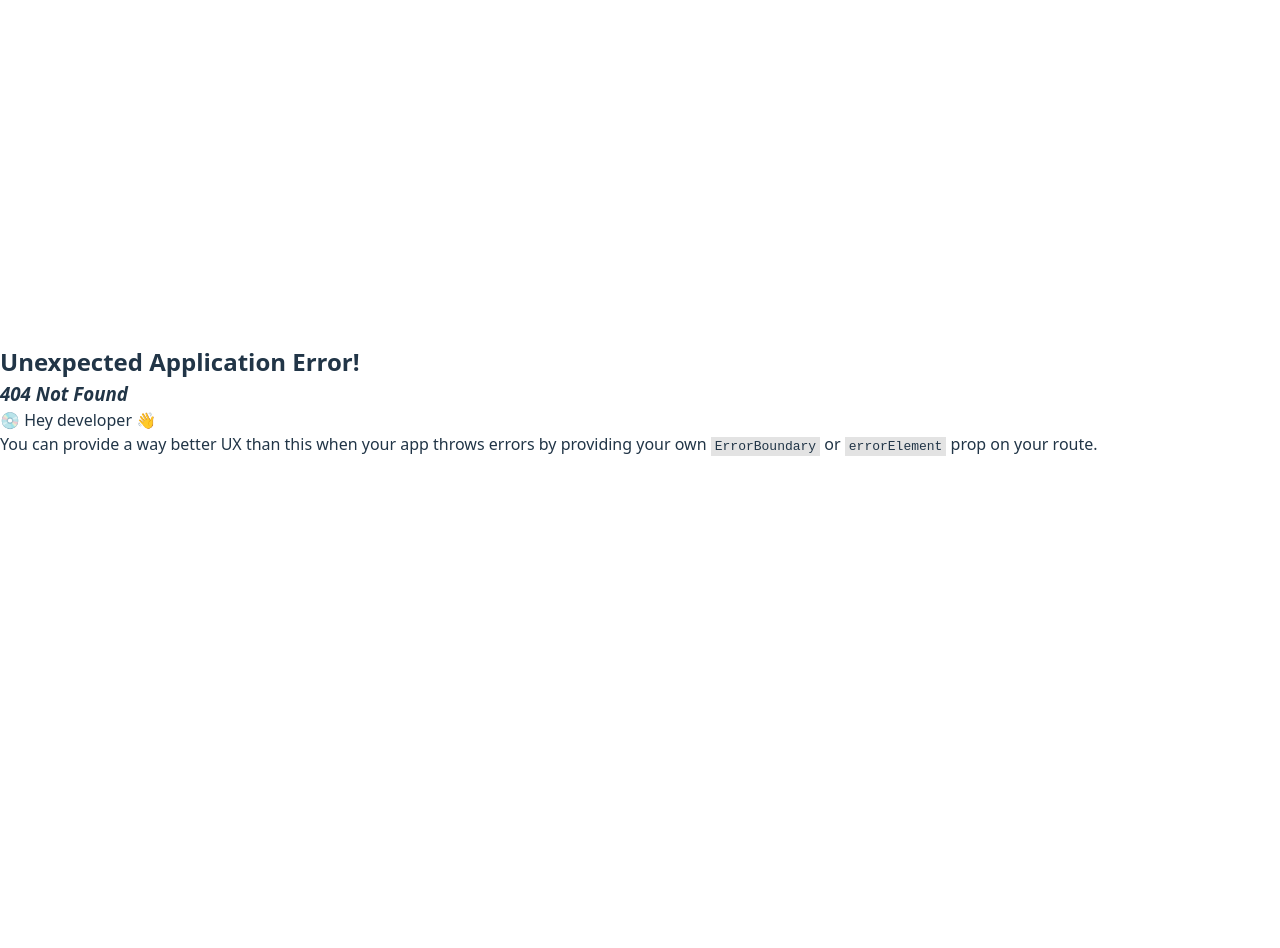
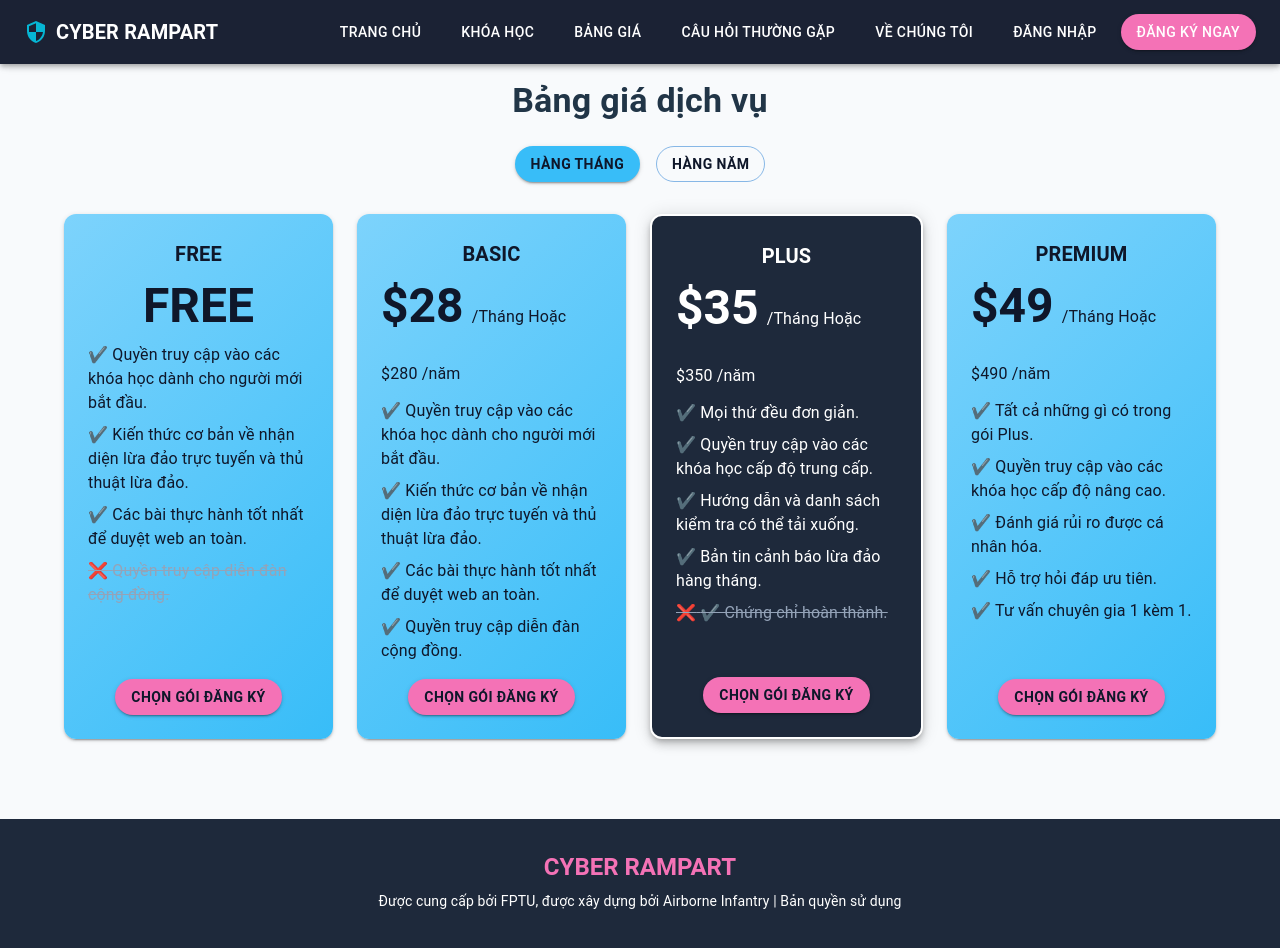
Before and after one commit to AndrewwingIT/FE_Cyber, a React (Vite) app: page /price in a window 1280 px wide. Before the commit this address had no page. Shown: the top 948 px of the page. Before the commit the page ends 800 px from the top, so only its background shows below. Built offline with nearby package versions, Linux system fonts and the light colour scheme.

Commit message:
update regis page and pricing

```diff
--- a/src/app/layouts/headers/Header.tsx
+++ b/src/app/layouts/headers/Header.tsx
@@ -16,7 +16,7 @@
         <Box sx={{ display: { xs: 'none', md: 'flex' }, gap: 3 }}>
           <Button color="inherit" component={RouterLink} to="/">Trang chủ</Button>
           <Button color="inherit">Khóa học</Button>
-          <Button color="inherit">Bảng giá</Button>
+          <Button color="inherit" component={RouterLink} to="/price">Bảng giá</Button>
           <Button color="inherit">Câu hỏi thường gặp</Button>
           <Button color="inherit">Về chúng tôi</Button>
           <Button color="inherit" component={RouterLink} to="/login">Đăng nhập</Button>
--- a/src/app/pages/login/LoginForm.tsx
+++ b/src/app/pages/login/LoginForm.tsx
@@ -1,8 +1,8 @@
 import React from 'react';
-import LoginRegisterForm from './LoginRegisterForm';
+import RegisterForm from '../../../components/Register/RegisterForm';
 
 const LoginForm: React.FC = () => {
-  return <LoginRegisterForm mode="login" />;
+  return <RegisterForm mode="login" />;
 };
 
 export default LoginForm;
--- a/src/app/pages/login/RegisterForm.tsx
+++ /dev/null
@@ -1,8 +0,0 @@
-import React from 'react';
-import LoginRegisterForm from './LoginRegisterForm';
-
-const RegisterForm: React.FC = () => {
-  return <LoginRegisterForm mode="register" />;
-};
-
-export default RegisterForm;
--- /dev/null
+++ b/src/app/pages/price/PricePage.tsx
@@ -0,0 +1,121 @@
+import  { useState } from "react";
+import { Box, Container, Typography, Stack, Button} from "@mui/material";
+import Price from "../../../components/Pricing/Price";
+import Header from "../../layouts/headers/Header";
+
+const priceData = [
+  {
+    title: "FREE",
+    price: "FREE",
+    features: [
+      { text: "Quyền truy cập vào các khóa học dành cho người mới bắt đầu.", active: true },
+      { text: "Kiến thức cơ bản về nhận diện lừa đảo trực tuyến và thủ thuật lừa đảo.", active: true },
+      { text: "Các bài thực hành tốt nhất để duyệt web an toàn.", active: true },
+      { text: "Quyền truy cập diễn đàn cộng đồng.", active: false },
+    ],
+  },
+  {
+    title: "BASIC",
+    price: "$28",
+    subPrice: "/Tháng Hoặc $280 /năm",
+    features: [
+      { text: "Quyền truy cập vào các khóa học dành cho người mới bắt đầu.", active: true },
+      { text: "Kiến thức cơ bản về nhận diện lừa đảo trực tuyến và thủ thuật lừa đảo.", active: true },
+      { text: "Các bài thực hành tốt nhất để duyệt web an toàn.", active: true },
+      { text: "Quyền truy cập diễn đàn cộng đồng.", active: true },
+    ],
+  },
+  {
+    title: "PLUS",
+    price: "$35",
+    subPrice: "/Tháng Hoặc $350 /năm",
+    highlight: true,
+    features: [
+      { text: "Mọi thứ đều đơn giản.", active: true },
+      { text: "Quyền truy cập vào các khóa học cấp độ trung cấp.", active: true },
+      { text: "Hướng dẫn và danh sách kiểm tra có thể tải xuống.", active: true },
+      { text: "Bản tin cảnh báo lừa đảo hàng tháng.", active: true },
+      { text: "✔️ Chứng chỉ hoàn thành.", active: false },
+    ],
+  },
+  {
+    title: "PREMIUM",
+    price: "$49",
+    subPrice: "/Tháng Hoặc $490 /năm",
+    features: [
+      { text: "Tất cả những gì có trong gói Plus.", active: true },
+      { text: "Quyền truy cập vào các khóa học cấp độ nâng cao.", active: true },
+      { text: "Đánh giá rủi ro được cá nhân hóa.", active: true },
+      { text: "Hỗ trợ hỏi đáp ưu tiên.", active: true },
+      { text: "Tư vấn chuyên gia 1 kèm 1.", active: true },
+    ],
+  },
+];
+
+export default function PricePage() {
+  const [plan, setPlan] = useState<"month" | "year">("month");
+
+  return (
+    <Box sx={{ minHeight: "100vh", background: "#f8fafc" }}>
+      <Header />
+      <Box sx={{ pt: 10, pb: 4 }}>
+        <Container maxWidth="lg">
+          <Typography variant="h4" sx={{ fontWeight: "bold", mb: 3, textAlign: "center" }}>
+            Bảng giá dịch vụ
+          </Typography>
+          <Stack direction="row" spacing={2} justifyContent="center" sx={{ mb: 4 }}>
+            <Button
+              variant={plan === "month" ? "contained" : "outlined"}
+              onClick={() => setPlan("month")}
+              sx={{
+                backgroundColor: plan === "month" ? "#38bdf8" : undefined,
+                color: "#0f172a",
+                fontWeight: "bold",
+                borderRadius: "20px",
+              }}
+            >
+              Hàng tháng
+            </Button>
+            <Button
+              variant={plan === "year" ? "contained" : "outlined"}
+              onClick={() => setPlan("year")}
+              sx={{
+                backgroundColor: plan === "year" ? "#38bdf8" : undefined,
+                color: "#0f172a",
+                fontWeight: "bold",
+                borderRadius: "20px",
+              }}
+            >
+              Hàng năm
+            </Button>
+          </Stack>
+          <Stack direction={{ xs: "column", md: "row" }} spacing={3} alignItems="stretch">
+            {priceData.map((pkg) => (
+              <Price
+                key={pkg.title}
+                title={pkg.title}
+                price={pkg.price}
+                subPrice={pkg.subPrice}
+                features={pkg.features}
+                highlight={pkg.highlight}
+              />
+            ))}
+          </Stack>
+        </Container>
+      </Box>
+      <Box sx={{ background: "#1e293b", py: 4, mt: 6 }}>
+        <Container maxWidth="lg">
+          <Typography variant="h5" sx={{ color: "#f472b6", fontWeight: "bold", textAlign: "center", mb: 1 }}>
+            CYBER RAMPART
+          </Typography>
+          <Typography sx={{ color: "#fff", textAlign: "center", fontSize: 14 }}>
+            Được cung cấp bởi FPTU, được xây dựng bởi Airborne Infantry | Bản quyền sử dụng
+          </Typography>
+          <Box sx={{ display: "flex", justifyContent: "center", gap: 2, mt: 2 }}>
+            {/* Icon social media ở đây nếu muốn */}
+          </Box>
+        </Container>
+      </Box>
+    </Box>
+  );
+}
--- /dev/null
+++ b/src/app/pages/register/RegisterPage.tsx
@@ -0,0 +1,5 @@
+import RegisterForm from "../../../components/Register/RegisterForm";
+
+export default function RegisterPage() {
+  return <RegisterForm mode="register" />;
+}
--- a/src/app/routes/MainRoute.tsx
+++ b/src/app/routes/MainRoute.tsx
@@ -2,12 +2,14 @@
 import { createBrowserRouter, RouterProvider } from 'react-router-dom';
 import App from '../../App';
 import LoginForm from '../pages/login/LoginForm';
-import RegisterForm from '../pages/login/RegisterForm';
+import RegisterPage from '../pages/register/RegisterPage';
+import PricePage from '../pages/price/PricePage';
 
 const router = createBrowserRouter([
   { path: '/', element: <App /> },
   { path: '/login', element: <LoginForm /> },
-  { path: '/register', element: <RegisterForm /> },
+  { path: '/register', element: <RegisterPage /> },
+  { path: '/price', element: <PricePage /> },
 ]);
 
 const MainRoute: React.FC = () => {
--- /dev/null
+++ b/src/components/Pricing/Price.tsx
@@ -0,0 +1,69 @@
+import React from "react";
+import { Box, Typography, Button, Stack } from "@mui/material";
+
+interface PriceProps {
+  title: string;
+  price: string;
+  subPrice?: string;
+  features: { text: string; active: boolean }[];
+  highlight?: boolean;
+}
+
+const Price: React.FC<PriceProps> = ({ title, price, subPrice, features, highlight }) => (
+  <Box
+    sx={{
+      flex: 1,
+      minWidth: 250,
+      background: highlight ? "#1e293b" : "linear-gradient(135deg,#7dd3fc,#38bdf8)",
+      color: highlight ? "#fff" : "#0f172a",
+      borderRadius: 3,
+      p: 3,
+      boxShadow: highlight ? 6 : 2,
+      display: "flex",
+      flexDirection: "column",
+      alignItems: "center",
+      border: highlight ? "2px solid #fff" : "none",
+    }}
+  >
+    <Typography variant="h6" sx={{ fontWeight: "bold", mb: 1 }}>
+      {title}
+    </Typography>
+    <Typography variant="h3" sx={{ fontWeight: "bold", mb: 1 }}>
+      {price}
+      {subPrice && (
+        <Typography component="span" variant="body1" sx={{ ml: 1 }}>
+          {subPrice}
+        </Typography>
+      )}
+    </Typography>
+    <Stack spacing={1} sx={{ mb: 2, width: "100%" }}>
+      {features.map((f, idx) => (
+        <Typography
+          key={idx}
+          sx={{
+            color: f.active ? (highlight ? "#fff" : "#0f172a") : "#94a3b8",
+            textDecoration: f.active ? "none" : "line-through",
+            fontSize: 16,
+          }}
+        >
+          {f.active ? "✔️" : "❌"} {f.text}
+        </Typography>
+      ))}
+    </Stack>
+    <Button
+      variant="contained"
+      sx={{
+        backgroundColor: "#f472b6",
+        color: "#0f172a",
+        fontWeight: "bold",
+        borderRadius: "25px",
+        mt: "auto",
+        "&:hover": { backgroundColor: "#ec4899" },
+      }}
+    >
+      Chọn gói đăng ký
+    </Button>
+  </Box>
+);
+
+export default Price;
--- a/src/app/pages/login/LoginRegisterForm.tsx
+++ b/src/components/Register/RegisterForm.tsx
@@ -14,13 +14,13 @@
 } from '@mui/material';
 import { Visibility, VisibilityOff, Google, Apple, Facebook } from '@mui/icons-material';
 import { Link } from 'react-router-dom';
-import Header from '../../layouts/headers/Header';
+import Header from '../../app/layouts/headers/Header';
 
 interface AuthFormProps {
   mode: 'login' | 'register';
 }
 
-const LoginRegisterForm: React.FC<AuthFormProps> = ({ mode }) => {
+const RegisterForm: React.FC<AuthFormProps> = ({ mode }) => {
   const [showPassword, setShowPassword] = useState(false);
   const [showConfirm, setShowConfirm] = useState(false);
 
@@ -159,4 +159,4 @@
   );
 };
 
-export default LoginRegisterForm;
+export default RegisterForm;
```
